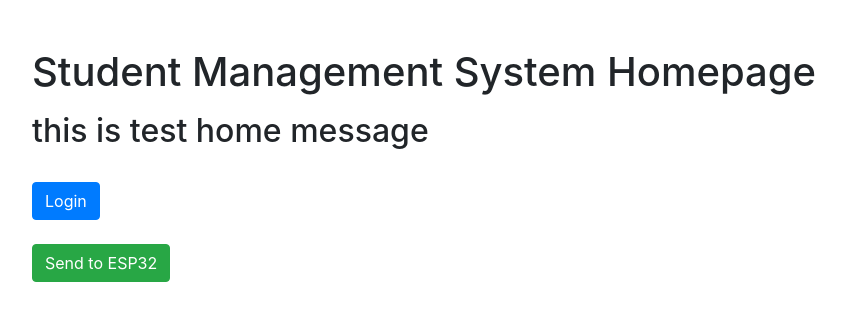
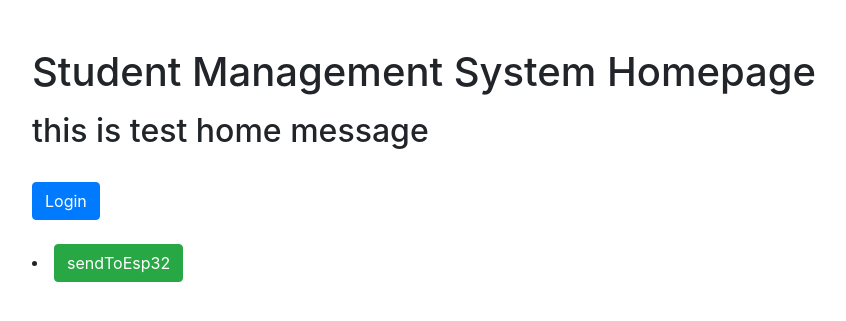
Before and after one commit to cstek/rserver, a Django app: page / in a window 1280 px wide. Shown: the top 321 px of the page, without its empty margins (53-899 px from the left). Run offline with Django 5.2, Linux system fonts and the light colour scheme; some libraries are stand-ins or nearby versions.

Commit message:
change index.html

```diff
--- a/templates/index.html
+++ b/templates/index.html
@@ -37,7 +37,7 @@
         </ul>
     </div>
     <div class="mt-4">
-        <button id="sendToEsp32" class="btn btn-success">Send to ESP32</button>
+        <li><a href="{% url 'sendToEsp32' %}" class="btn btn-success">sendToEsp32</a></li>
     </div>
 </div>
 
```
